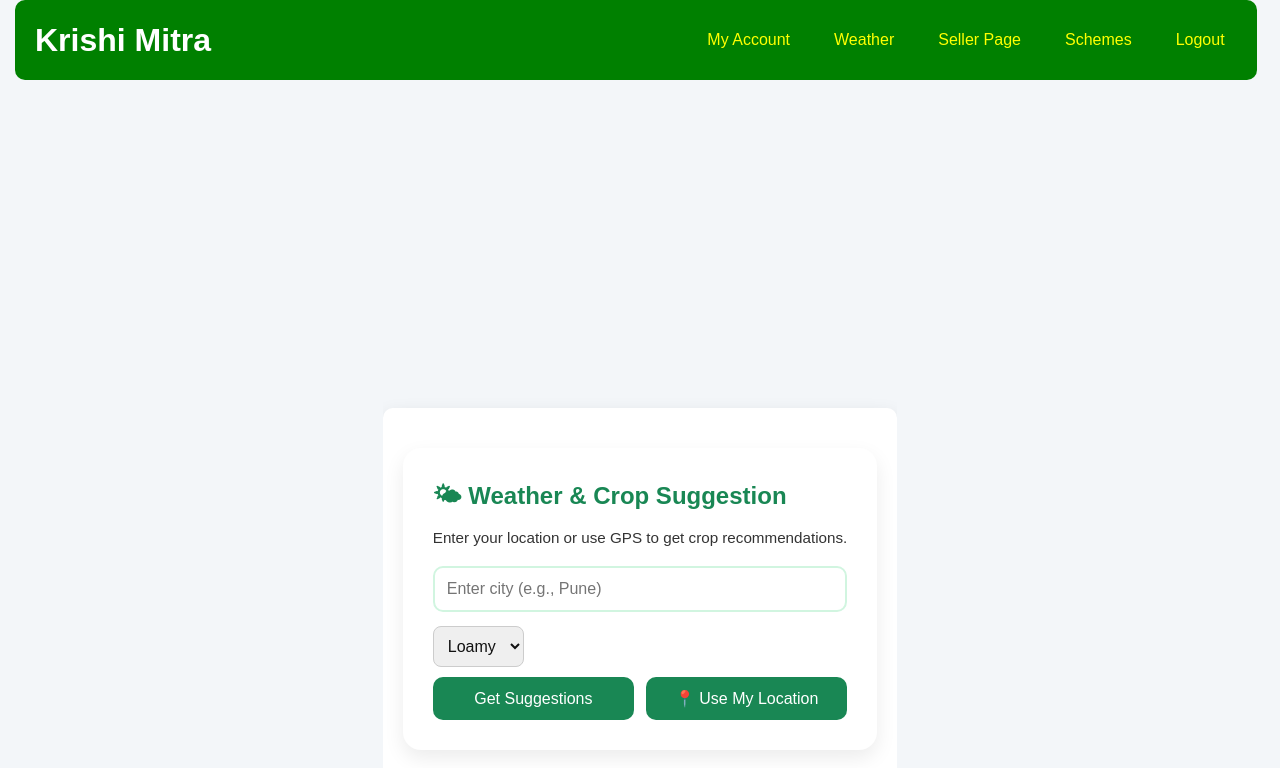
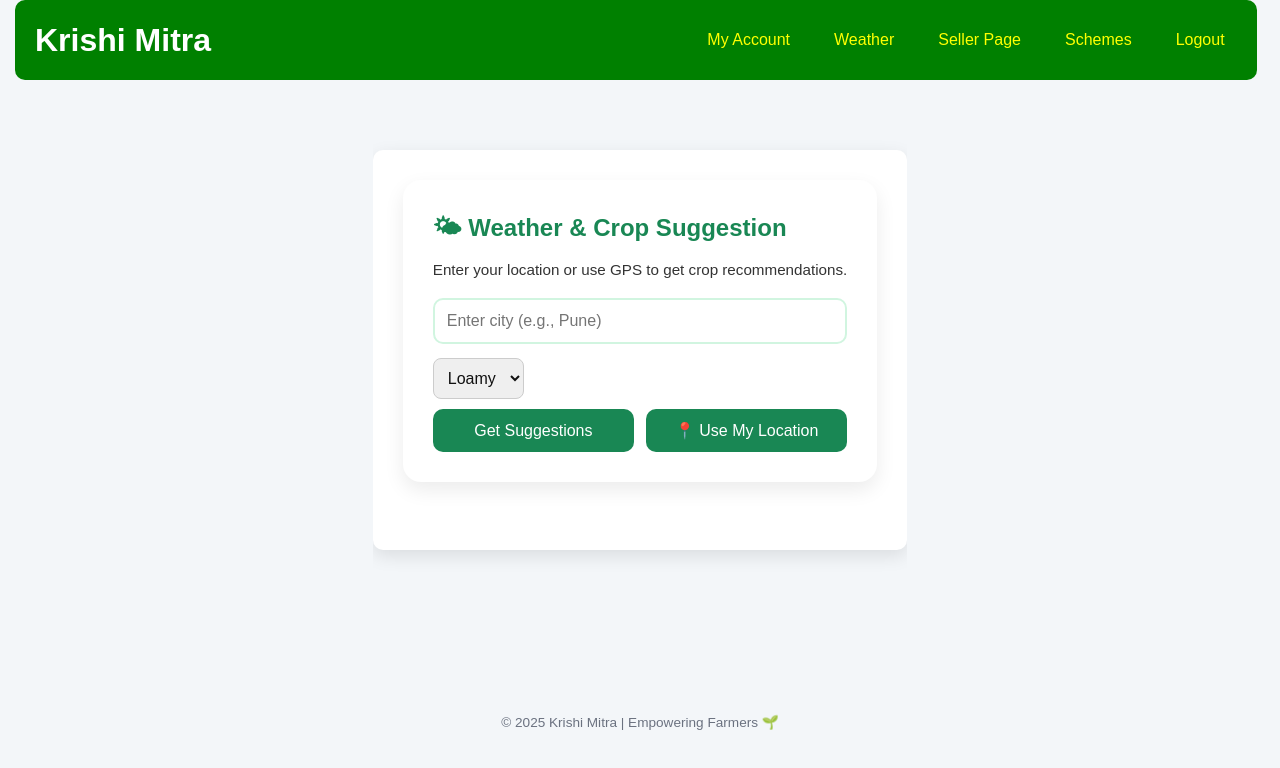
Before and after one commit to Ranjeet6639/Krishi-mitra-React-, a React (Vite) app: page /weather in a window 1280 px wide. Shown: the top 768 px of the page. Built offline with nearby package versions, Linux system fonts and the light colour scheme.

Commit message:
wheather page css container canges of margin top and bottom

```diff
--- a/src/styles/WeatherDetails.css
+++ b/src/styles/WeatherDetails.css
@@ -30,8 +30,9 @@
       display: flex;
       justify-content: center;
       align-items: flex-start;
-      min-height: 100vh;
-      padding: 40px 20px;
+      min-height: 50vh;
+      margin-top: 150px;
+      margin-bottom: 150px;
     }
 
     .card {
```
